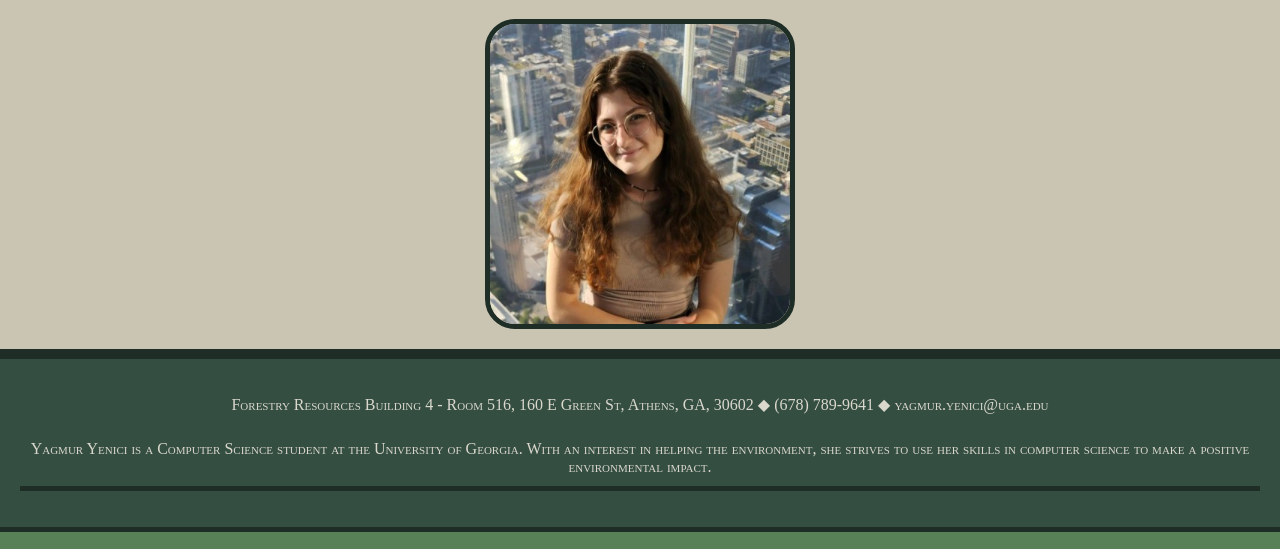
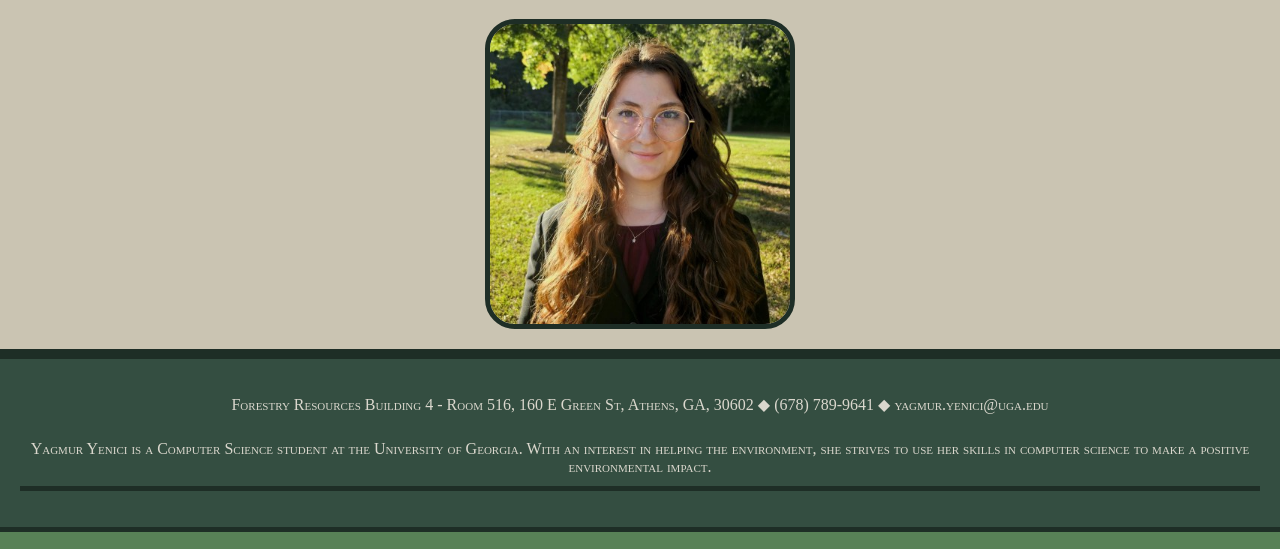
Before and after one commit to rain-yenici/Yagmur-Rain-Yenici-CV, a website: page index.html in a window 1280 px wide. Shown: the part 219-768 px from the top of the page. Drawn offline with Linux system fonts and the light colour scheme.

Commit message:
replaced cv image

```diff
--- a/index.html
+++ b/index.html
@@ -14,7 +14,7 @@
     </nav>
     <header>
       <h1>Yagmur (Rain) Yenici</h1>
-      <img src="images/cv image bad.jpg" alt="Yagmur (Rain) Yenici" width="300">
+      <img src="images/cv image.jpg" alt="Yagmur (Rain) Yenici" width="300">
     </header>
     <div class="info">
     <p class="address">Forestry Resources Building 4 - Room 516, 160 E Green St, Athens, GA, 30602 ◆ (678) 789-9641 ◆ yagmur.yenici@uga.edu</p>
```
Also changed, not shown: images/cv image bad.jpg (deleted), images/cv image.jpg (added).
